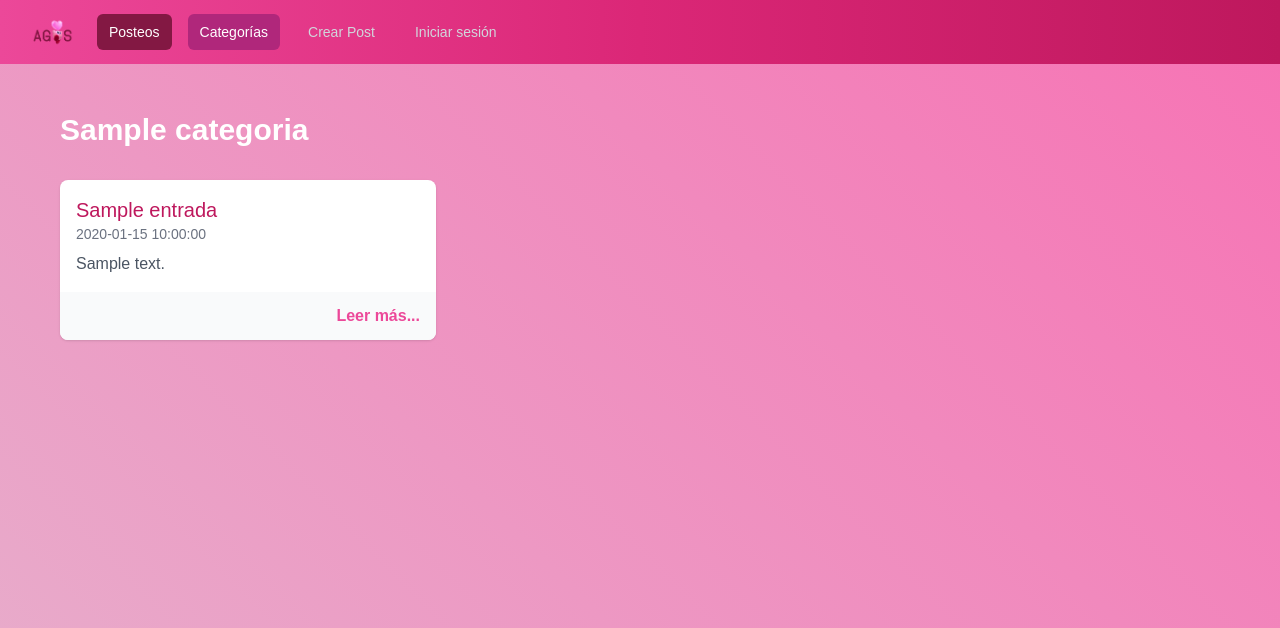
After one commit to quevedoagostina/AGOS_MiniBlog, a Flask app: page /categoria/1 in a window 1280 px wide. The commit adds this page. Shown: the top 628 px of the page. Run offline with Flask 3, Linux system fonts and the light colour scheme; tables that the repository leaves empty hold one stand-in row (values such as "Sample post"); style sheets or scripts are compiled from the project's sources.

Commit message:
Nueva versión de templates y app.py

```diff
--- a/app.py
+++ b/app.py
@@ -24,6 +24,12 @@ def index():
 def posteos():
     posts = Entrada.query.all()
     return render_template('posteos.html', posts=posts)
+
+@app.route('/categoria/<int:categoria_id>')
+def categoria(categoria_id):
+    categoria = Categoria.query.get(categoria_id)
+    entradas = categoria.entradas
+    return render_template('categoria.html', categoria=categoria, entradas=entradas)
 
 @app.route('/registro', methods=['GET', 'POST'])
 def registro():
--- a/static/styles.css
+++ b/static/styles.css
@@ -18,3 +18,16 @@ body {
     margin: 0 auto;
     padding: 0 20px;
   }
+
+#categoriasDropdown {
+    background-color: #b0277b;
+    border-color: #b02760;
+}
+#categoriasDropdown .ml-2 {
+    display: none;
+}
+
+  /* Agregar z-index al menú desplegable */
+[aria-labelledby="categoriasDropdown"] {
+  z-index: 9999; /* Puedes ajustar el valor si es necesario */
+}
--- a/templates/base.html
+++ b/templates/base.html
@@ -4,6 +4,34 @@
     <link href="https://cdn.jsdelivr.net/npm/tailwindcss@2.2.19/dist/tailwind.min.css" rel="stylesheet">
     <link rel="stylesheet" href="{{ url_for('static', filename='styles.css') }}">
     <title>{% block title %} {% endblock %}</title>
+</head>
+<body>
+    <script>
+        // JavaScript para mostrar y ocultar el menú desplegable al hacer clic en el botón
+        document.addEventListener('DOMContentLoaded', function () {
+            const categoriasDropdown = document.getElementById('categoriasDropdown');
+            const categoriasMenu = document.querySelector('[aria-labelledby="categoriasDropdown"]');
+
+            categoriasDropdown.addEventListener('click', function () {
+                if (categoriasMenu.classList.contains('hidden')) {
+                    categoriasMenu.classList.remove('hidden');
+                    categoriasDropdown.setAttribute('aria-expanded', 'true');
+                } else {
+                    categoriasMenu.classList.add('hidden');
+                    categoriasDropdown.setAttribute('aria-expanded', 'false');
+                }
+            });
+
+            // Cerrar el menú desplegable si se hace clic en cualquier parte del documento, excepto en el botón o el menú
+            document.addEventListener('click', function (event) {
+                const isClickInside = categoriasDropdown.contains(event.target) || categoriasMenu.contains(event.target);
+                if (!isClickInside) {
+                    categoriasMenu.classList.add('hidden');
+                    categoriasDropdown.setAttribute('aria-expanded', 'false');
+                }
+            });
+        });
+    </script>
     <nav class="bg-gradient-to-r from-pink-500 via-pink-600 to-pink-700">
         <div class="mx-auto max-w-7xl px-2 sm:px-6 lg:px-8">
             <div class="relative flex h-16 items-center justify-between">
@@ -16,6 +44,24 @@
                     <div class="hidden sm:ml-6 sm:block">
                         <div class="flex space-x-4">
                             <a href="{{ url_for('posteos') }}" class="bg-pink-900 text-white rounded-md px-3 py-2 text-sm font-medium" aria-current="page">Posteos</a>
+
+                            <!-- Agrega el menú desplegable para las categorías -->
+                            <div class="relative inline-block text-left">
+                                <button type="button" class="bg-gray-800 text-white px-3 py-2 rounded-md text-sm font-medium" id="categoriasDropdown" aria-haspopup="true" aria-expanded="false">
+                                    Categorías
+                                    <!-- Ícono para el menú desplegable -->
+                                    <svg class="ml-2 h-5 w-5" fill="currentColor" viewBox="0 0 20 20" xmlns="http://www.w3.org/2000/svg"><path fill-rule="evenodd" d="M10 12a2 2 0 100-4 2 2 0 000 4z"></path></svg>
+                                </button>
+                                <div class="origin-top-right absolute right-0 mt-2 w-40 rounded-md shadow-lg bg-white ring-1 ring-black ring-opacity-5 hidden" role="menu" aria-orientation="vertical" aria-labelledby="categoriasDropdown" tabindex="-1">
+                                    <div class="py-1" role="none">
+                                        {% for categoria in categorias %}
+                                        <a href="{{ url_for('categoria', categoria_id=categoria.id) }}" class="block px-4 py-2 text-sm text-gray-700" role="menuitem" tabindex="-1">{{ categoria.nombre }}</a>
+                                        {% endfor %}
+                                    </div>
+                                </div>
+                            </div>
+                            <!-- Fin del menú desplegable -->
+
                             <a href="{{ url_for('crear_posteo') }}" class="text-gray-300 hover:bg-pink-700 hover:text-white rounded-md px-3 py-2 text-sm font-medium">Crear Post</a>
                             {% if 'user_id' not in session %}
                                 <a href="{{ url_for('login') }}" class="text-gray-300 hover:bg-pink-700 hover:text-white rounded-md px-3 py-2 text-sm font-medium">Iniciar sesión</a>
@@ -28,8 +74,7 @@
             </div>
         </div>
     </nav>
-</head>
-<body>
+
     {% block content %}
     {% endblock %}
 </body>
--- /dev/null
+++ b/templates/categoria.html
@@ -0,0 +1,31 @@
+{% extends "base.html" %}
+
+{% block title %}
+    {{ categoria.nombre }} - Mi Blog
+{% endblock %}
+
+{% block content %}
+<div class="py-12">
+<div class="container mx-auto px-4">
+    <h2 class="text-3xl font-bold text-white mb-8">{{ categoria.nombre }}</h2>
+</div>
+
+  {% if entradas %}
+    <div class="container mx-auto grid grid-cols-1 md:grid-cols-2 lg:grid-cols-3 gap-4">
+      {% for entrada in entradas %}
+        <div class="bg-white overflow-hidden shadow rounded-lg">
+          <div class="p-4">
+            <h3 class="text-xl font-medium text-pink-700">{{ entrada.titulo }}</h3>
+            <p class="text-gray-500 text-sm">{{ entrada.fecha_creacion }}</p>
+            <p class="mt-2 text-gray-600">{{ entrada.contenido }}</p>
+          </div>
+          <div class="px-4 py-3 bg-gray-50 text-right">
+            <a href="{{ url_for('ver_post', post_id=entrada.id) }}" class="text-pink-500 hover:text-pink-700 font-semibold">Leer más...</a>
+          </div>
+        </div>
+      {% endfor %}
+    </div>
+  {% else %}
+    <p class="text-gray-600">No hay entradas en esta categoría.</p>
+  {% endif %}
+{% endblock %}
--- a/templates/index.html
+++ b/templates/index.html
@@ -5,6 +5,7 @@ Inicio
 {% endblock %}
 
 {% block content %}
+
 <div class="container mx-auto">
     <div class="relative rounded-lg shadow-2xl bg-pink-900 overflow-hidden sm:rounded-3xl sm:px-8 lg:flex">
         <div class="lg:w-1/2">
@@ -28,5 +29,6 @@ Inicio
                 <source src="{{ url_for('static', filename='video.mp4') }}" type="video/mp4">
             </video>
         </div>
-
- {% endblock %}
+    </div>
+</div>
+{% endblock %}
--- a/templates/posteos.html
+++ b/templates/posteos.html
@@ -7,7 +7,7 @@ Posteos
 {% block content %}
 <div class="py-12">
     <div class="max-w-7xl mx-auto px-4 sm:px-6 lg:px-8">
-        <h1 class="text-3xl font-bold text-white mb-8">Lista de Posteos</h1>
+        <h1 class="text-3xl font-bold text-white mb-8">Todos los posteos</h1>
         <div class="grid grid-cols-1 md:grid-cols-2 lg:grid-cols-3 gap-8">
             {% for post in posts %}
             <div class="bg-white p-6 rounded-lg shadow-lg">
```
Lines whose indentation alone changed are shown as unchanged.
